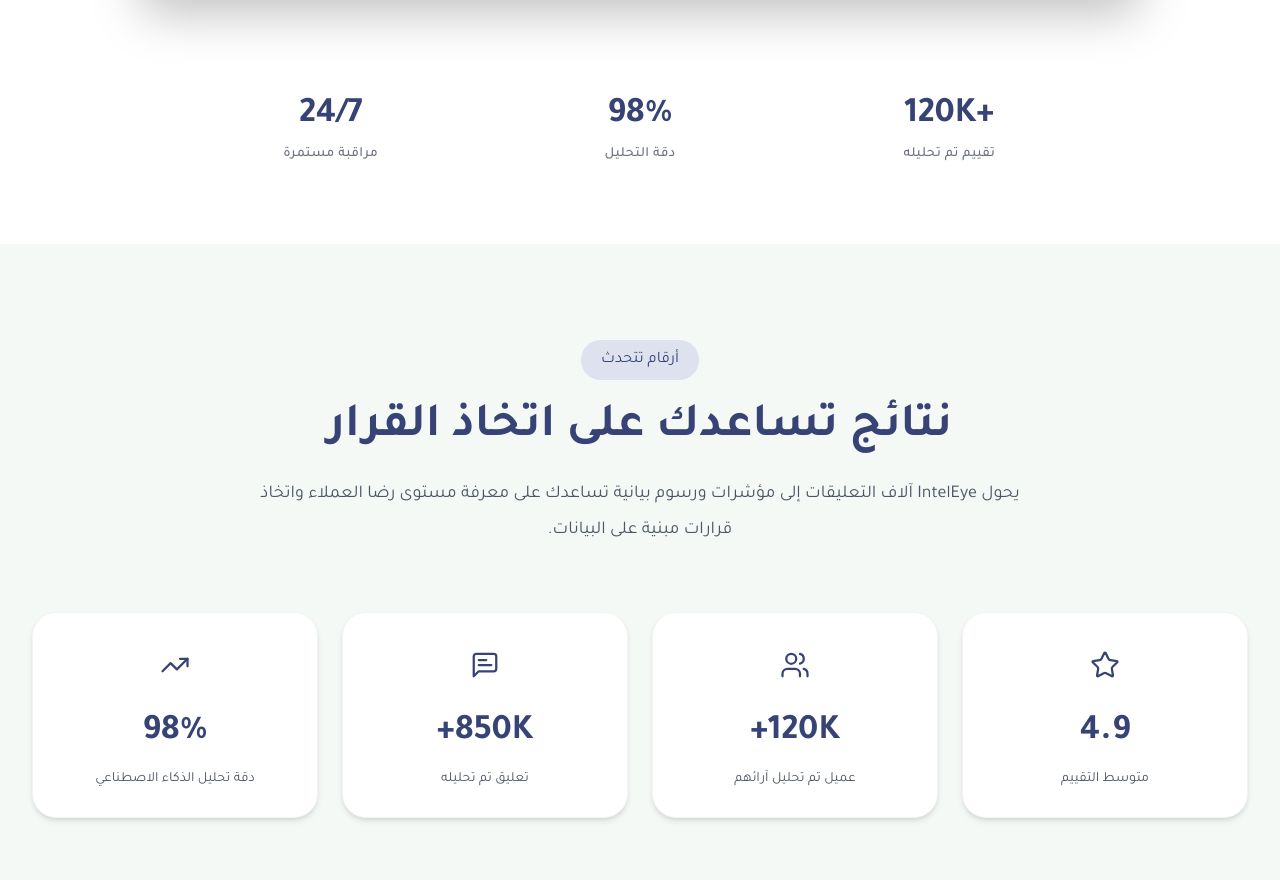
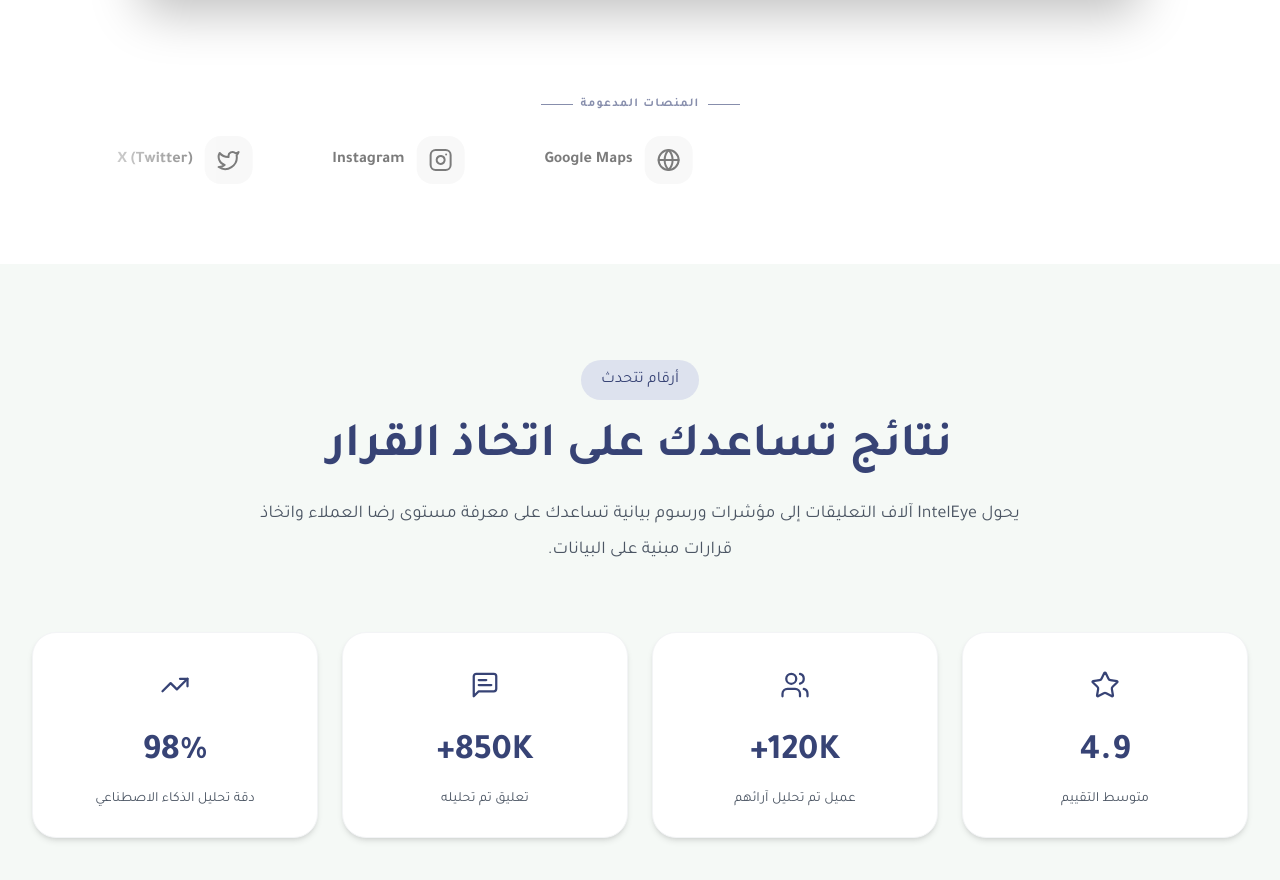
Before and after one commit to alaaalhrebi/inteleye, a Next.js app in the folder inteleye_project/: page / in a window 1280 px wide. Shown: the part 1509-2389 px from the top of the page. Built offline with nearby package versions, Linux system fonts and the light colour scheme.

Commit message:
Update HeroSection.tsx

```diff
--- a/inteleye_project/src/components/HeroSection.tsx
+++ b/inteleye_project/src/components/HeroSection.tsx
@@ -1,7 +1,7 @@
 "use client";
 
 import { motion } from "framer-motion";
-import { ArrowRight, Sparkles } from "lucide-react";
+import { ArrowRight, Sparkles, Globe, Instagram, Twitter, Smartphone, Star, MessageSquare } from "lucide-react";
 import DashboardPreview from "./DashboardPreview";
 
 export default function HeroSection() {
@@ -123,58 +123,53 @@ export default function HeroSection() {
 
         </motion.div>
 
-        {/* Stats */}
-        <motion.div
-          initial={{ opacity: 0 }}
-          whileInView={{ opacity: 1 }}
-          transition={{ delay: .3 }}
-          viewport={{ once: true }}
-          className="mt-16 sm:mt-20 lg:mt-24 grid w-full max-w-4xl grid-cols-2 gap-4 sm:gap-6 lg:gap-8 md:grid-cols-3"
-        >
+        {/* Platforms Marquee */}
+        <div className="mt-16 sm:mt-20 lg:mt-24 w-full overflow-hidden relative">
+          <div className="flex items-center mb-6 justify-center gap-2 text-[#374375]/60">
+            <span className="h-px w-8 bg-current"></span>
+            <span className="text-xs font-bold uppercase tracking-widest">المنصات المدعومة</span>
+            <span className="h-px w-8 bg-current"></span>
+          </div>
 
-          <Stat
-            number="+120K"
-            title="تقييم تم تحليله"
-          />
-
-          <Stat
-            number="98%"
-            title="دقة التحليل"
-          />
-
-          <Stat
-            number="24/7"
-            title="مراقبة مستمرة"
-            className="col-span-2 md:col-span-1"
-          />
-
-        </motion.div>
+          <div className="flex overflow-hidden [mask-image:linear-gradient(to_right,transparent,black_15%,black_85%,transparent)]">
+            <motion.div
+              className="flex flex-none gap-12 sm:gap-20 pr-12 sm:pr-20"
+              animate={{ x: ["0%", "-50%"] }}
+              transition={{
+                duration: 20,
+                repeat: Infinity,
+                ease: "linear"
+              }}
+            >
+              {[
+                { icon: Globe, name: "Google Maps" },
+                { icon: Instagram, name: "Instagram" },
+                { icon: Twitter, name: "X (Twitter)" },
+                { icon: Smartphone, name: "TikTok" },
+                { icon: Star, name: "Delivery Apps" },
+                { icon: MessageSquare, name: "Specialized Sites" },
+                // Duplicate for infinite effect
+                { icon: Globe, name: "Google Maps" },
+                { icon: Instagram, name: "Instagram" },
+                { icon: Twitter, name: "X (Twitter)" },
+                { icon: Smartphone, name: "TikTok" },
+                { icon: Star, name: "Delivery Apps" },
+                { icon: MessageSquare, name: "Specialized Sites" },
+              ].map((platform, idx) => (
+                <div key={idx} className="flex items-center gap-3 grayscale opacity-70 hover:grayscale-0 hover:opacity-100 transition-all cursor-default">
+                  <div className="w-10 h-10 sm:w-12 sm:h-12 flex items-center justify-center rounded-xl bg-[#374375]/5 text-[#374375]">
+                    <platform.icon size={24} />
+                  </div>
+                  <span className="text-[#374375] font-bold text-sm sm:text-base whitespace-nowrap">
+                    {platform.name}
+                  </span>
+                </div>
+              ))}
+            </motion.div>
+          </div>
+        </div>
 
       </div>
     </section>
   );
 }
-
-function Stat({
-  number,
-  title,
-  className = "",
-}: {
-  number: string;
-  title: string;
-  className?: string;
-}) {
-  return (
-    <div className={`text-center ${className}`}>
-
-      <h2 className="mb-2 text-2xl font-bold text-[#374375] sm:text-3xl lg:text-4xl">
-        {number}
-      </h2>
-
-      <p className="text-[10px] font-medium uppercase tracking-wide text-gray-500 sm:text-xs lg:text-sm">
-        {title}
-      </p>
-
-    </div>
-  );
-}
```
